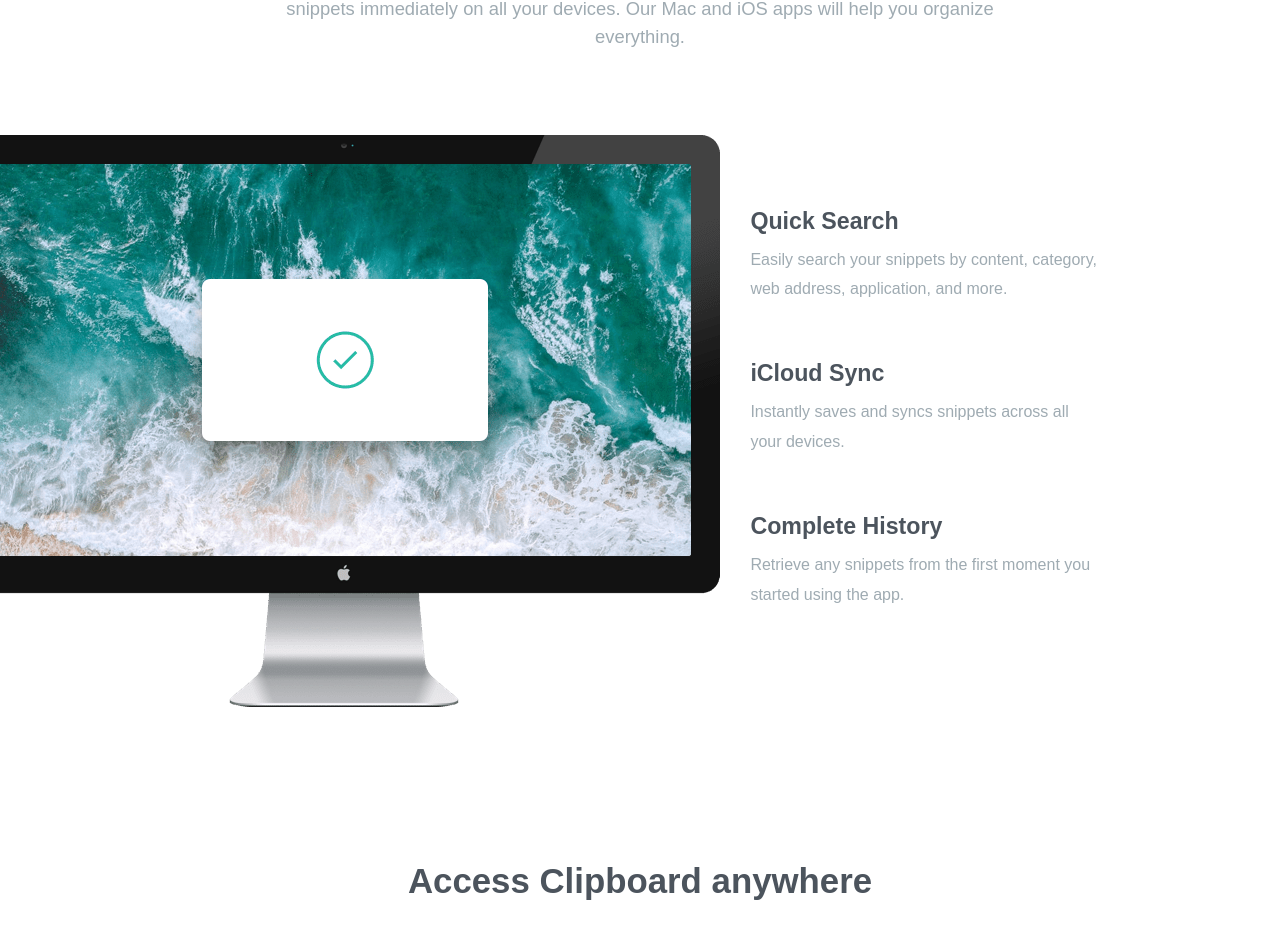
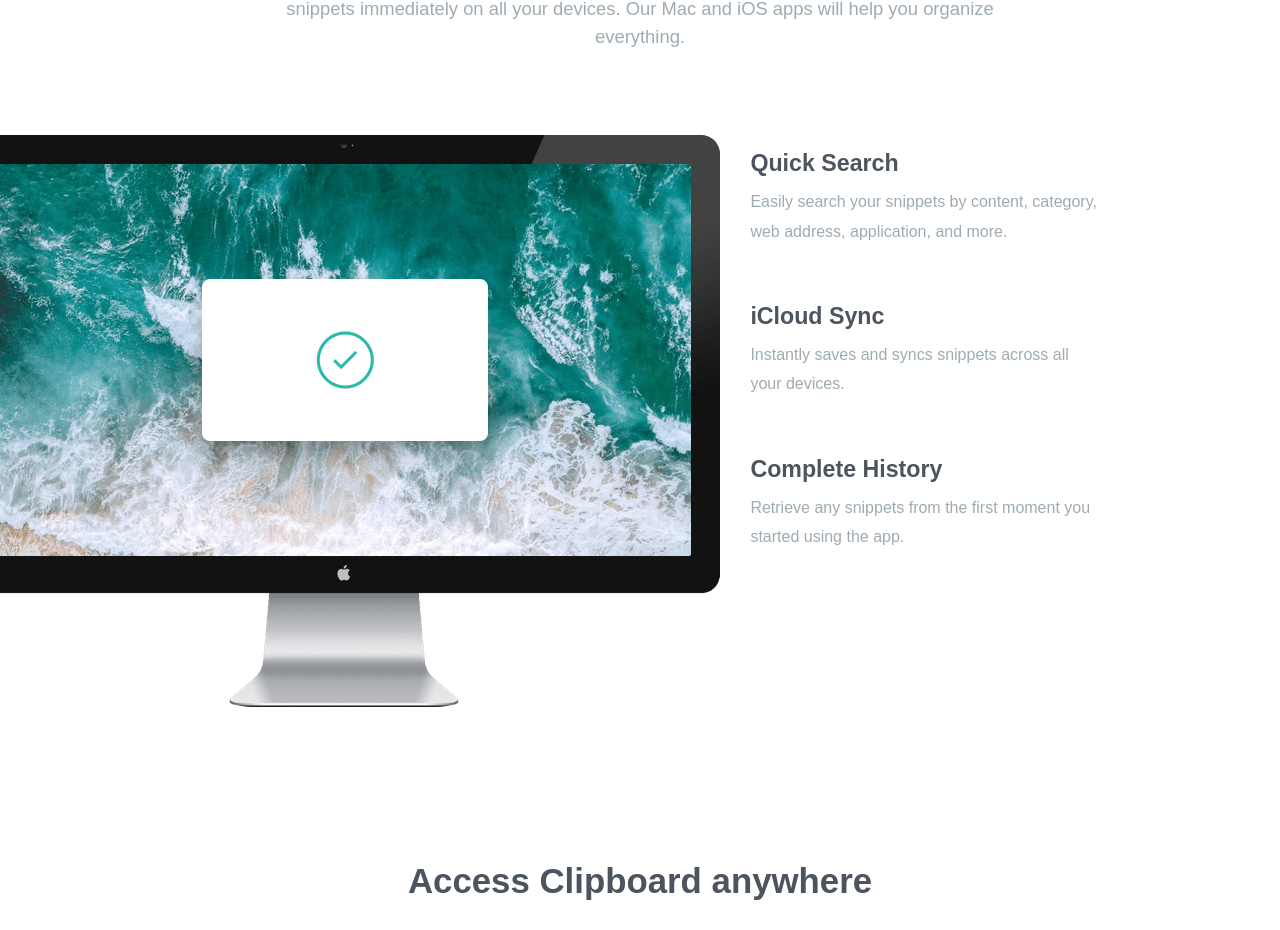
Before and after one commit to n0rrman/frontend-mentor-challenges-green, a Next.js app in the folder clipboard-landing-page/: page / in a window 1280 px wide. Shown: the part 798-1728 px from the top of the page. Built offline with nearby package versions, Linux system fonts and the light colour scheme; a web font is replaced by a local one.

Commit message:
clipboard-landing-page fixed

```diff
--- a/clipboard-landing-page/src/app/page.tsx
+++ b/clipboard-landing-page/src/app/page.tsx
@@ -59,7 +59,7 @@ export default function Home() {
             Mac and iOS apps will help you organize everything.
           </p>
           <div className="grid grid-cols-1 lg:grid-cols-2 gap-12 mt-10 sm:mt-[4.25rem]">
-            <div className="relative w-full lg:w-[47rem] aspect-[1.3146853147] overflow-hidden">
+            <div className="relative w-full lg:w-[40rem] xl:w-[47rem] aspect-[1.3146853147] overflow-hidden">
               <Image
                 className="translate-x-0 lg:-translate-x-8 2xl:translate-x-0"
                 src={compImg}
@@ -67,7 +67,7 @@ export default function Home() {
                 alt=""
               />
             </div>
-            <div className="flex flex-col gap-y-[3.6rem] text-[1rem] lg:text-left pl-0 lg:pl-[5.4rem] pt-4 lg:pt-[4.6rem] text-center">
+            <div className="flex flex-col gap-y-[3.6rem] text-[1rem] md:text-left pl-0 md:pl-[5.4rem] pt-4 mt:pt-[4.6rem] text-center">
               <div className="space-y-3">
                 <h2 className="text-[1.45rem] leading-6 font-semibold text-darkGrayishBlue">
                   Quick Search
```
